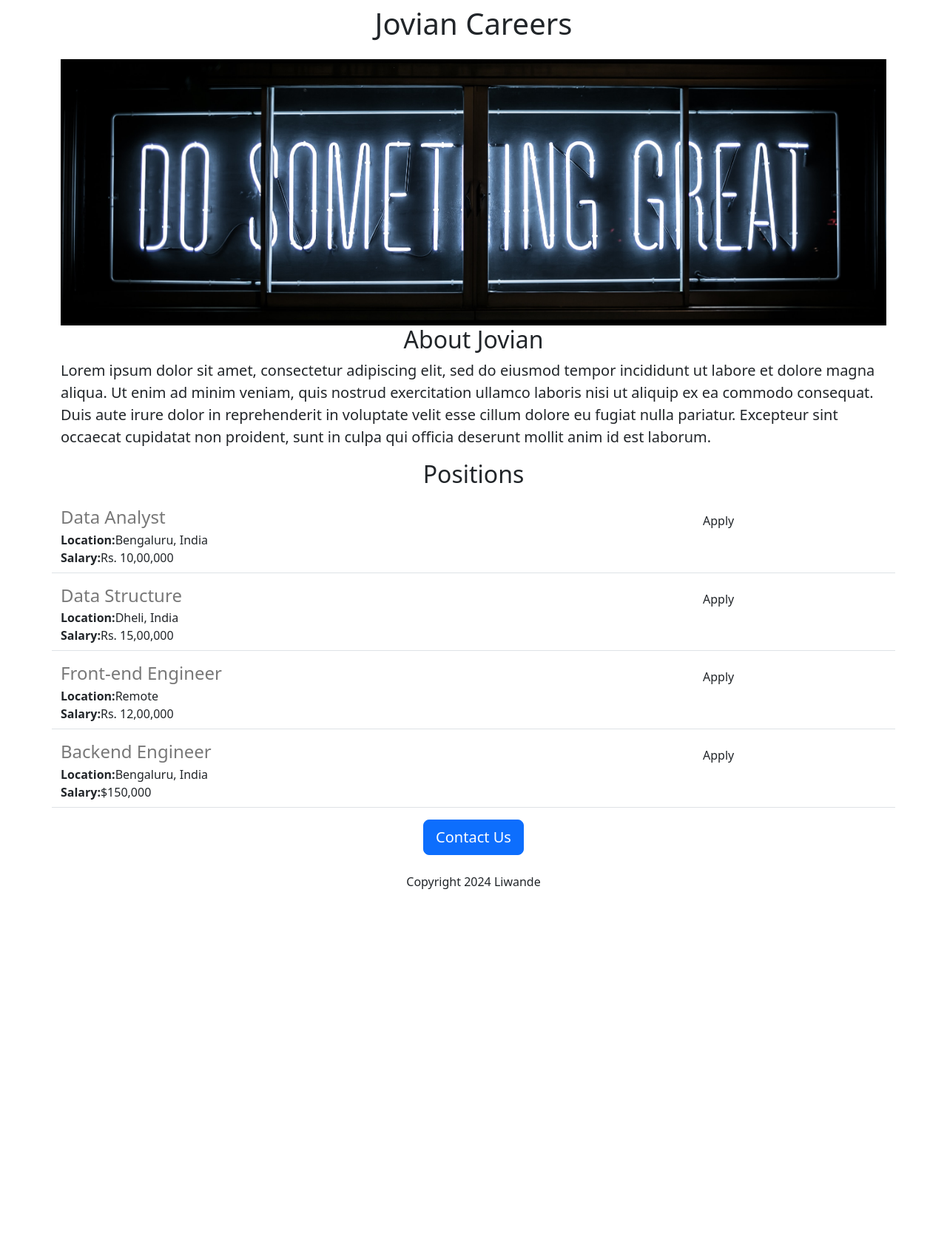
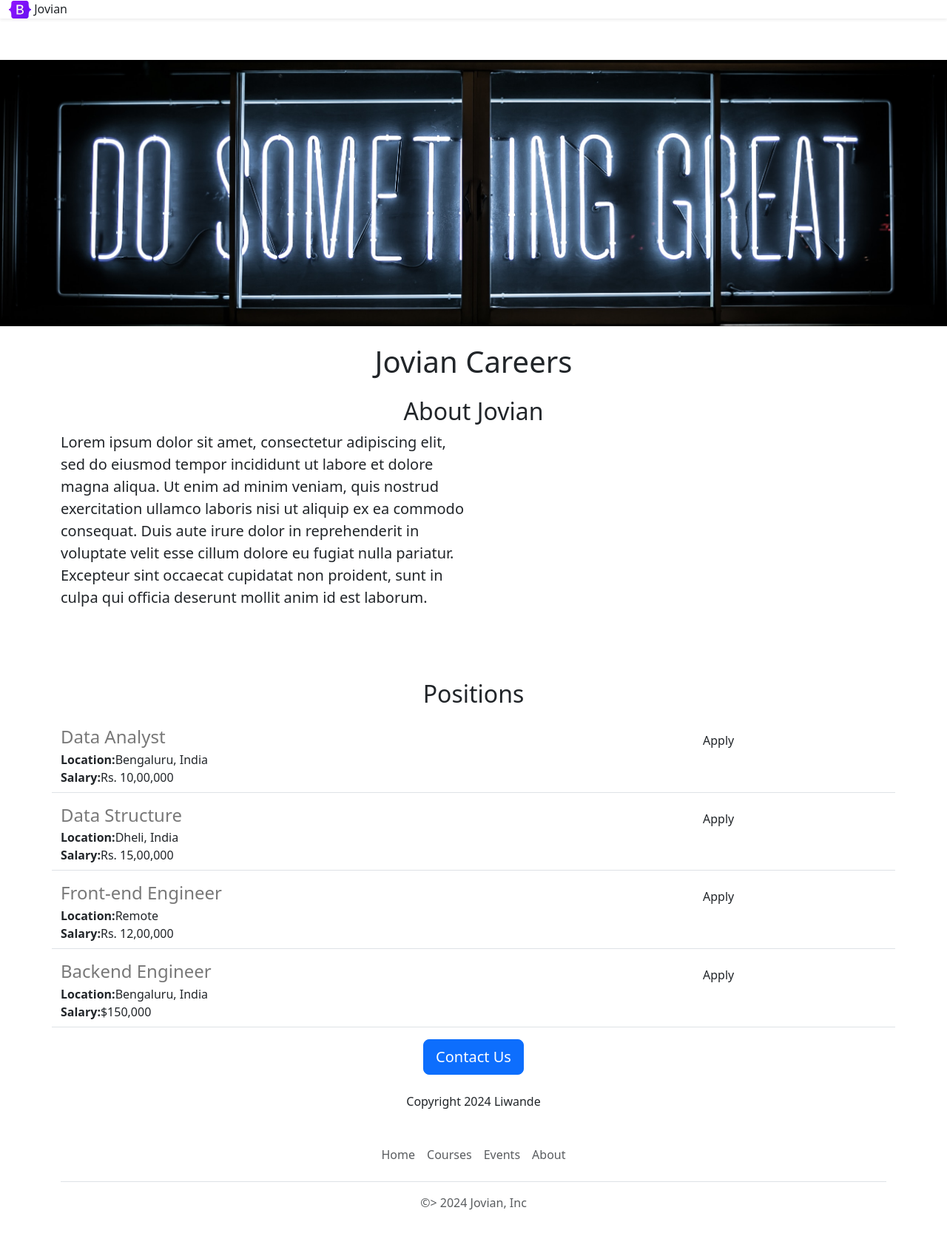
Before and after one commit to SandeSonwabile/jovian-careers-website-v2, a Flask app: page / in a window 1280 px wide. Shown: the whole page at 74% size. Before the commit the page ends 1202 px from the top, so only its background shows below. Run offline with Flask 3, Linux system fonts and the light colour scheme.

Commit message:
functional and aesthetic improvement

```diff
--- /dev/null
+++ b/templates/footer.html
@@ -0,0 +1,11 @@
+<div class="container">
+  <footer class="py-3 my-4">
+    <ul class="nav justify-content-center border-bottom pb-3 mb-3">
+      <li class="nav-item"><a target="_blank" href="https://www.jovian.ai" class="nav-link px-2 text-body-secondary">Home</a></li>
+      <li class="nav-item"><a target="_blank" href="https://jovian.ai/learn" class="nav-link px-2 text-body-secondary">Courses</a></li>
+      <li class="nav-item"><a target="_blank" href="https://jovian.ai/events" class="nav-link px-2 text-body-secondary">Events</a></li>
+      <li class="nav-item"><a target="_blank" href="https://jovian.ai/about" class="nav-link px-2 text-body-secondary">About</a></li>
+    </ul>
+    <p class="text-center text-body-secondary">&copy;> 2024 Jovian, Inc</p>
+  </footer>
+</div>
--- a/templates/home.html
+++ b/templates/home.html
@@ -11,21 +11,33 @@
         height: 360px;
         width: 100%;
         object-fit:cover;
+        margin-bottom:16px;
       }
     </style>
 
   </head>
 
   <body>
+    {%include 'nav.html'%}
+
+    <img class="img-fluid"id= "banner" src="https://224b6655-127f-44e1-a163-76ed86ba83de-00-3s2um177ncncx.janeway.replit.dev/static/banner.jpeg" height="320">
+
     <div class="container">
       <h1 class="text-center mt-2 mb-4">Jovian Careers</h1>
-      <img class="img-fluid"id= "banner" src="https://224b6655-127f-44e1-a163-76ed86ba83de-00-3s2um177ncncx.janeway.replit.dev/static/banner.jpg" height="320">
 
       <h2 class="text-center"> About Jovian</h2>
 
-      <p class="lead">
-        Lorem ipsum dolor sit amet, consectetur adipiscing elit, sed do eiusmod tempor incididunt ut labore et dolore magna aliqua. Ut enim ad minim veniam, quis nostrud exercitation ullamco laboris nisi ut aliquip ex ea commodo consequat. Duis aute irure dolor in reprehenderit in voluptate velit esse cillum dolore eu fugiat nulla pariatur. Excepteur sint occaecat cupidatat non proident, sunt in culpa qui officia deserunt mollit anim id est laborum.
-      </p>
+      <div class="row" style="margin-bottom:16px;">
+        <div class="col-md-6">
+        <p class="lead">
+          Lorem ipsum dolor sit amet, consectetur adipiscing elit, sed do eiusmod tempor incididunt ut labore et dolore magna aliqua. Ut enim ad minim veniam, quis nostrud exercitation ullamco laboris nisi ut aliquip ex ea commodo consequat. Duis aute irure dolor in reprehenderit in voluptate velit esse cillum dolore eu fugiat nulla pariatur. Excepteur sint occaecat cupidatat non proident, sunt in culpa qui officia deserunt mollit anim id est laborum.
+        </p>
+        </div>
+        <div class="d-none d-md-block col-6"
+        <img src="/static/peoplejpg" style="height:320px;border-radius:4px;">
+        </div>
+      </div>
+
 
       <h2 class="text-center mt-2 mb-4">Positions</h2>
 
@@ -40,10 +52,13 @@
 
 
       <div class="text-center">
-      <button class="btn btn-primary btn-lg">Contact Us</button>
+      <a ref="mailto:hello@jovian.ai?subject=Question%20about%20Job%20Openings%20&body=My%20Name%3A%20%3Cyour%20name%20here%3E%0D%0A%0D%0AMy%20Question%3A%20%3Center%20question%20here%3E"  class="btn btn-primary btn-lg">Contact Us</a>
       <p class="mt-4">Copyright 2024 Liwande</p>
       </div>
-    </div>
+    </div
+
+      h
+    <div>{%include 'footer.html'%}</div>
 
 
   </body>
--- a/templates/jobitem.html
+++ b/templates/jobitem.html
@@ -13,7 +13,8 @@
     {% endif %}
   </div>
   <div class="col-3">
-    <button type="button" class="btn btn-outline primary">Apply</button>
+    <a href="mailto:hello@jovian.ai?subject=Application%20for%20{{job['title']}}&body=My%20Name%3A%20%3Cyour%20name%20here%3E%0D%0A%0D%0AMy%20Resume%20link%3A%20%3Cresume%20link%3E%0D%0A%0D%0AMy%20LinkdIn%20link%3A%20%3Clinkedin%20link%3E" type="button" class="btn btn-outline primary">Apply
+    </a>
   </div>
 
 
--- /dev/null
+++ b/templates/nav.html
@@ -0,0 +1,10 @@
+<nav class="shadow-sm fixed top bg-white">
+  <div class="container-fluid">
+    <a class="navbar-brand" href="#">
+      <img src="/static/logo.svg" alt="Logo" width="30" height="24" class="d-inline-block align-text-top">
+      Jovian
+    </a>
+  </div>
+</nav>
+
+<div style="height:56px"></div>
```
Also changed, not shown: static/banner.jpeg (renamed from static/banner.jpg), static/logo.svg (added), 2 other files.
